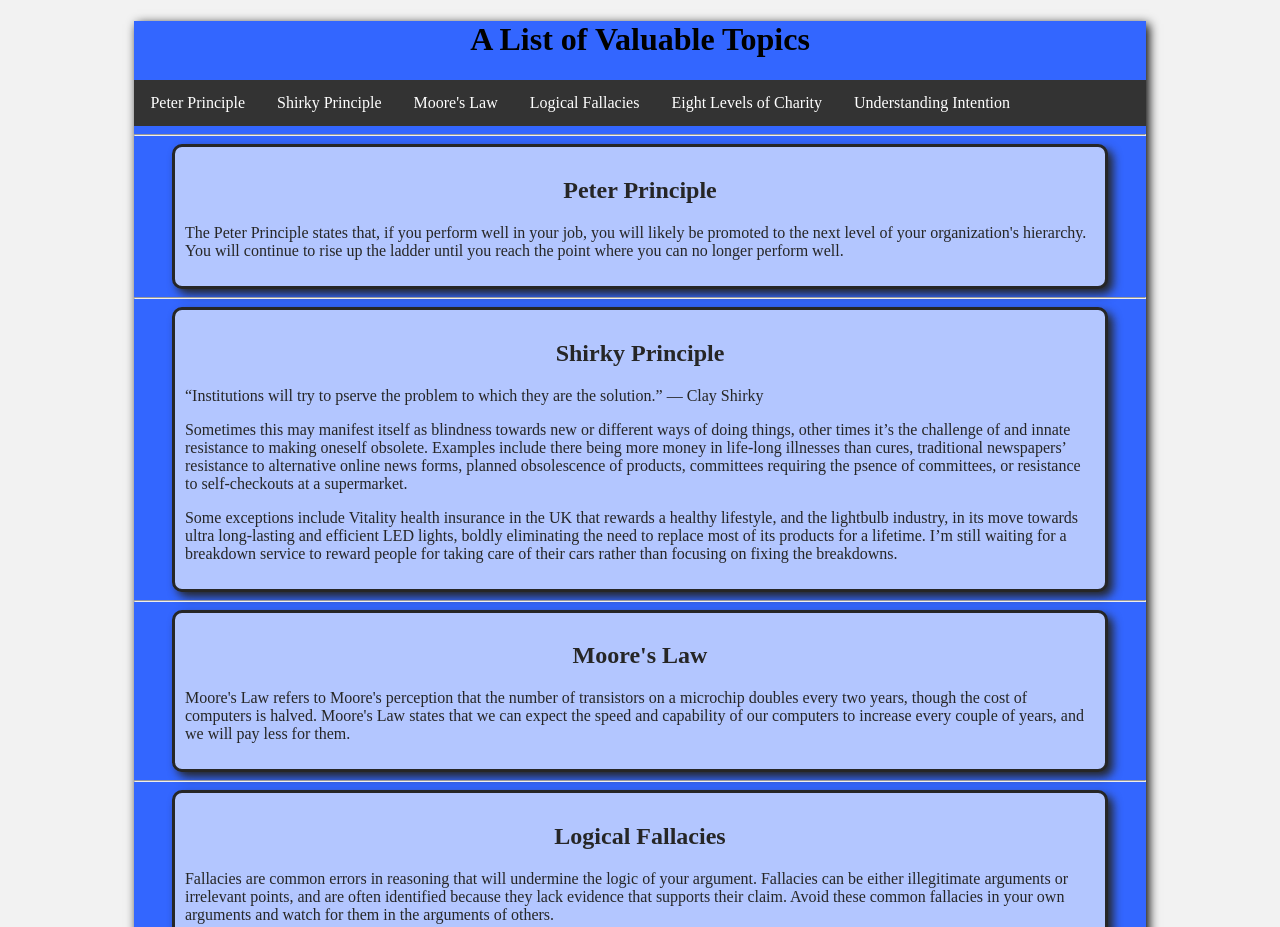
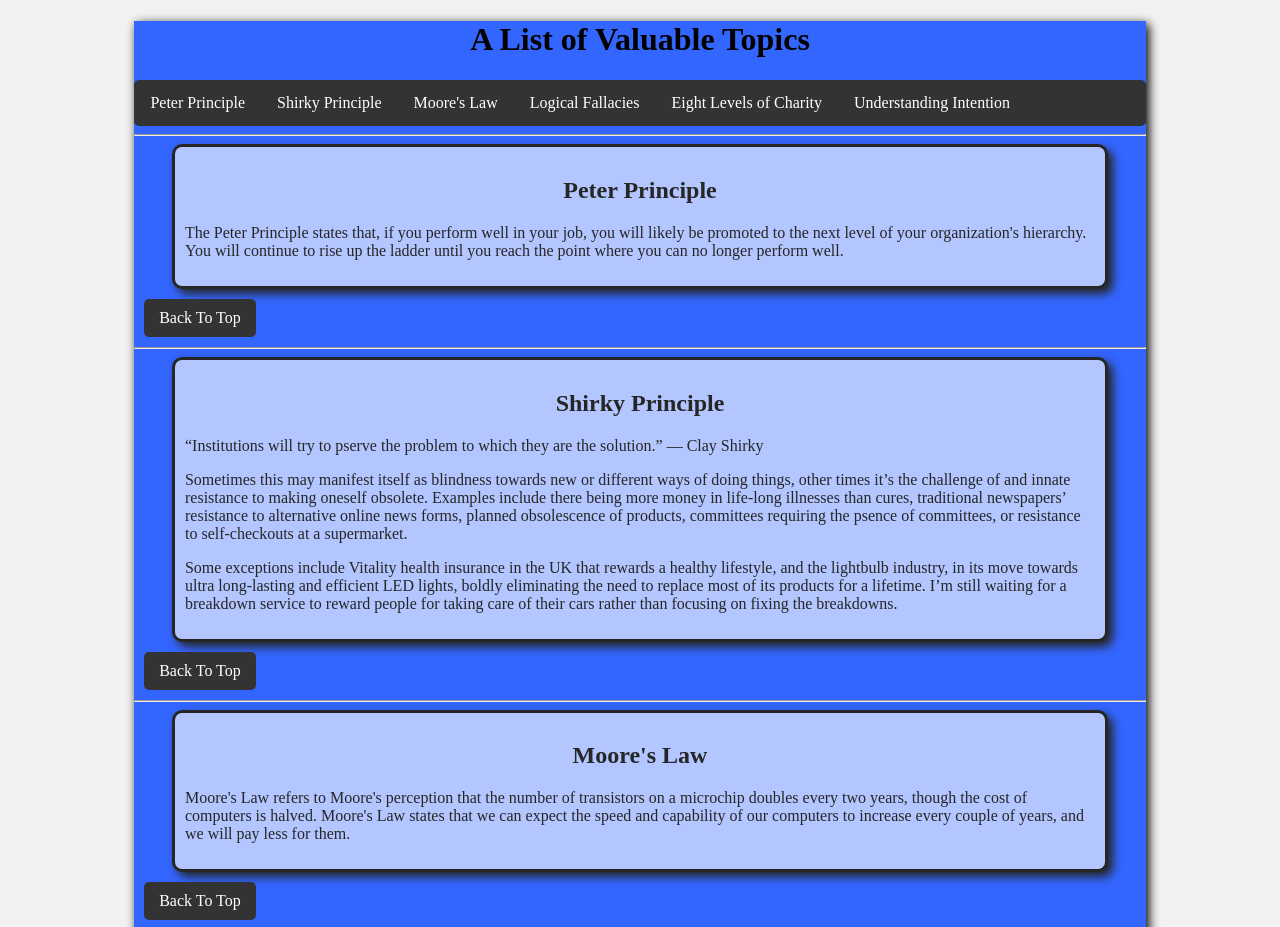
Before and after one commit to kodyvaughn/Unit-5-Project-HTML, a plain HTML site: page index.html in a window 1280 px wide. Shown: the top 927 px of the page. Drawn offline with Linux system fonts and the light colour scheme.

Commit message:
added "Back To Top" buttons in each div

```diff
--- a/index.html
+++ b/index.html
@@ -10,7 +10,7 @@
 
 <body>
   <div id="wrapper">
-	<header>
+	<header id="top">
 		<div>
 			<h1 class=headers>A List of Valuable Topics</h1>
 		</div>
@@ -35,6 +35,7 @@
 				hierarchy. You will continue to rise up the ladder until you reach the point where you can no longer perform well.
 			</p>
 		</div>
+    <a class=backtotop href="#top">Back To Top</a>
 		<hr>
 		<div class=itembox><h2 id=shirky class=headers>Shirky Principle</h2>
 			<p>
@@ -52,6 +53,7 @@
 				for a lifetime. I’m still waiting for a breakdown service to reward people for taking care of their cars rather than
 				focusing on fixing the breakdowns.</p>
 		</div>
+    <a class=backtotop href="#top">Back To Top</a>
 		<hr>
 		<div class=itembox><h2 id=moore class=headers>Moore's Law</h2>
 			<p>
@@ -59,6 +61,7 @@
 				cost of computers is halved. Moore's Law states that we can expect the speed and capability of our computers to increase
 				every couple of years, and we will pay less for them.</p>
 		</div>
+    <a class=backtotop href="#top">Back To Top</a>
 		<hr>
 		<div class=itembox><h2 id=logical class=headers>Logical Fallacies</h2>
       <p>Fallacies are common errors in reasoning that will undermine the logic of your argument. Fallacies can be either illegitimate arguments or irrelevant points, and are often identified because they lack evidence that supports their claim. Avoid these common fallacies in your own arguments and watch for them in the arguments of others.</p>
@@ -142,6 +145,7 @@
       and inaccurate.</p>
         </div>
 		</div>
+    <a class=backtotop href="#top">Back To Top</a>
     <hr>
     <div class=favorite class=itembox><h2 id=charity class=headers>Eight Levels of Charity</h2>
       <ol class=charlist>
@@ -159,6 +163,7 @@
         <li> When donations are given grudgingly.</li>
       </ol>
     </div>
+    <a class=backtotop href="#top">Back To Top</a>
     <hr>
     <div class=itembox><h2 id=understanding class=headers>Understanding Intention</h2>
       <h3>Always ask yourself why.</h3>
@@ -174,6 +179,7 @@
         <li> Question the reasoning behind your beliefs and opinions to make sure they are something you truly believe.</li>
       </ul>
     </div>
+    <a class=backtotop href="#top">Back To Top</a>
   </main>
   <footer> &copy; 2021 "Your Name"</footer>
   </div>
--- a/style.css
+++ b/style.css
@@ -51,6 +51,7 @@ charlist {
 }
 
 .navbar {
+  border-radius: 5px;
   list-style-type: none;
   margin: 0;
   padding: 0;
@@ -60,10 +61,6 @@ charlist {
 
 .navlist {
   float: left;
-}
-
-navlist a {
-
 }
 
 a {
@@ -76,5 +73,12 @@ a {
 
 .navlist:hover {
   background-color: #111
+}
 
+.backtotop {
+  margin: 10px;
+  padding: 10px 5px;
+  width: 10%;
+  border-radius: 5px;
+  background-color: #333;
 }
```
